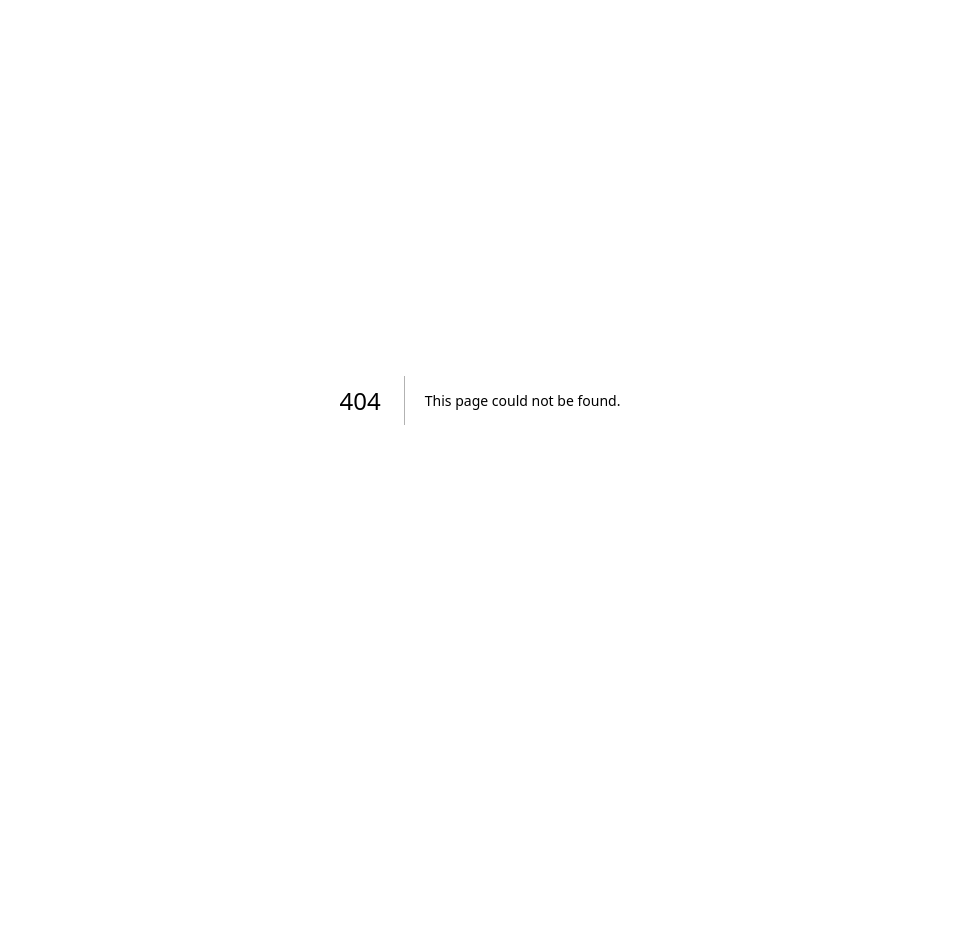
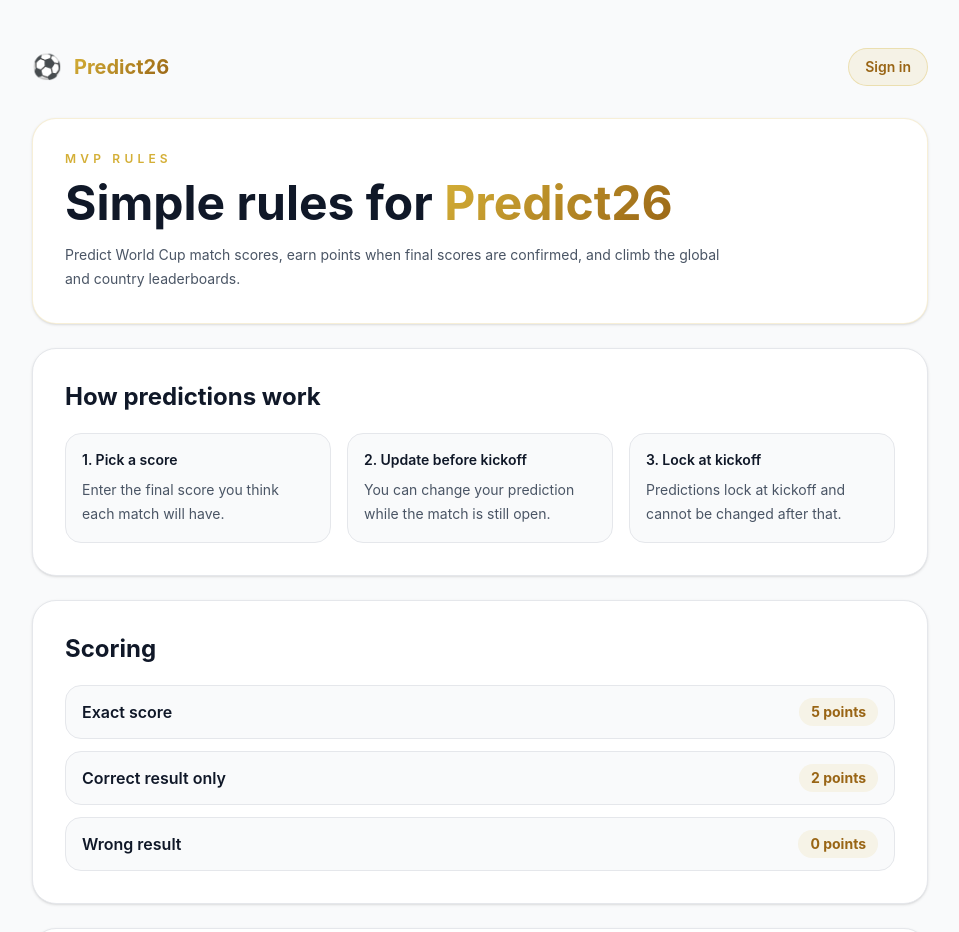
Before and after one commit to mrmemo87-cell/Predict26, a Next.js app: page /rules in a window 1280 px wide. Before the commit this address had no page. Shown: the top 932 px of the page, without its empty margins (160-1119 px from the left). Before the commit the page ends 800 px from the top, so only its background shows below. Built offline with nearby package versions, Linux system fonts and the light colour scheme.

Commit message:
Add public rules page

```diff
--- a/src/app/dashboard/page.tsx
+++ b/src/app/dashboard/page.tsx
@@ -165,7 +165,7 @@ export default async function DashboardPage() {
             </div>
           </section>
 
-          <nav className="grid grid-cols-1 gap-4 sm:grid-cols-2">
+          <nav className="grid grid-cols-1 gap-4 sm:grid-cols-3">
             <Link href="/predictions" className="rounded-3xl border border-gold/30 bg-gold/5 p-6 transition hover:border-gold hover:bg-gold/10">
               <span className="text-3xl">🎯</span>
               <h2 className="mt-4 text-xl font-bold text-gray-900">Predictions</h2>
@@ -176,6 +176,11 @@ export default async function DashboardPage() {
               <h2 className="mt-4 text-xl font-bold text-gray-900">Leaderboard</h2>
               <p className="mt-2 text-sm leading-6 text-gray-500">Track global points and country rivals.</p>
             </Link>
+            <Link href="/rules" className="rounded-3xl border border-gray-200 bg-white p-6 shadow-sm transition hover:border-gold/60">
+              <span className="text-3xl">📋</span>
+              <h2 className="mt-4 text-xl font-bold text-gray-900">Rules</h2>
+              <p className="mt-2 text-sm leading-6 text-gray-500">Review scoring, leaderboards, prizes, and tie-breakers.</p>
+            </Link>
           </nav>
         </div>
       </div>
--- a/src/app/leaderboard/page.tsx
+++ b/src/app/leaderboard/page.tsx
@@ -174,7 +174,10 @@ export default async function LeaderboardPage({ searchParams }: { searchParams:
       <div className="mx-auto w-full max-w-4xl">
         <header className="mb-8 flex items-center justify-between gap-4">
           <Link href="/dashboard" className="text-sm text-gray-500 transition hover:text-gold">← Dashboard</Link>
-          <div className="rounded-full border border-gold/30 bg-gold/10 px-4 py-2 text-xs font-semibold uppercase tracking-[0.2em] text-gold">Leaderboard</div>
+          <div className="flex items-center gap-3">
+            <Link href="/rules" className="text-sm font-medium text-gray-500 transition hover:text-gold">Rules</Link>
+            <div className="rounded-full border border-gold/30 bg-gold/10 px-4 py-2 text-xs font-semibold uppercase tracking-[0.2em] text-gold">Leaderboard</div>
+          </div>
         </header>
 
         <section className="mb-6 rounded-3xl border border-gray-200 bg-white p-6 shadow-sm sm:p-8">
--- a/src/app/login/page.tsx
+++ b/src/app/login/page.tsx
@@ -47,13 +47,14 @@ export default async function LoginPage({
           </p>
         </div>
 
-        {/* Back link */}
-        <div className="mt-6 text-center">
-          <Link
-            href="/"
-            className="text-sm font-medium text-gray-600 transition-colors hover:text-gold-dark"
-          >
+        {/* Back links */}
+        <div className="mt-6 flex flex-col items-center justify-center gap-2 text-sm font-medium text-gray-600 sm:flex-row sm:gap-4">
+          <Link href="/" className="transition-colors hover:text-gold-dark">
             ← Back to home
+          </Link>
+          <span className="hidden text-gray-300 sm:inline">•</span>
+          <Link href="/rules" className="transition-colors hover:text-gold-dark">
+            View rules
           </Link>
         </div>
       </div>
--- a/src/app/page.tsx
+++ b/src/app/page.tsx
@@ -280,9 +280,10 @@ export default function Home() {
             <span className="text-xl">⚽</span>
             <span className="font-bold gold-text-gradient">Predict26</span>
           </div>
-          <p className="text-sm text-gray-500">
-            © 2025 Predict26. All rights reserved.
-          </p>
+          <div className="flex items-center gap-4 text-sm text-gray-500">
+            <a href="/rules" className="transition hover:text-gold">Rules</a>
+            <span>© 2025 Predict26. All rights reserved.</span>
+          </div>
         </div>
       </footer>
     </main>
--- a/src/app/predictions/page.tsx
+++ b/src/app/predictions/page.tsx
@@ -62,8 +62,11 @@ export default async function PredictionsPage({
       <div className="mx-auto w-full max-w-4xl">
         <header className="mb-8 flex items-center justify-between gap-4">
           <Link href="/dashboard" className="text-sm text-gray-400 transition hover:text-gold">← Dashboard</Link>
-          <div className="rounded-full border border-gold/30 bg-gold/10 px-4 py-2 text-xs font-semibold uppercase tracking-[0.2em] text-gold">
-            Predictions
+          <div className="flex items-center gap-3">
+            <Link href="/rules" className="text-sm font-medium text-gray-500 transition hover:text-gold">Rules</Link>
+            <div className="rounded-full border border-gold/30 bg-gold/10 px-4 py-2 text-xs font-semibold uppercase tracking-[0.2em] text-gold">
+              Predictions
+            </div>
           </div>
         </header>
 
--- /dev/null
+++ b/src/app/rules/page.tsx
@@ -0,0 +1,126 @@
+import Link from "next/link";
+
+const scoringRules = [
+  { label: "Exact score", points: "5 points" },
+  { label: "Correct result only", points: "2 points" },
+  { label: "Wrong result", points: "0 points" },
+];
+
+const tieBreakers = [
+  "Highest total points",
+  "Most exact scores",
+  "Most correct results",
+  "Earliest first submitted prediction if available",
+  "Admin review or shared prize if still tied",
+];
+
+export default function RulesPage() {
+  return (
+    <main className="min-h-screen bg-gray-50 px-4 py-8 text-gray-900 sm:py-12">
+      <div className="mx-auto w-full max-w-4xl">
+        <header className="mb-8 flex items-center justify-between gap-4">
+          <Link href="/" className="flex items-center gap-3">
+            <span className="text-2xl">⚽</span>
+            <span className="text-xl font-bold gold-text-gradient">Predict26</span>
+          </Link>
+          <Link
+            href="/login"
+            className="rounded-full border border-gold/30 bg-gold/10 px-4 py-2 text-sm font-semibold text-gold-dark transition hover:border-gold hover:bg-gold/20"
+          >
+            Sign in
+          </Link>
+        </header>
+
+        <section className="mb-6 rounded-3xl border border-gold/20 bg-white p-6 shadow-sm sm:p-8">
+          <p className="mb-3 text-xs font-semibold uppercase tracking-[0.35em] text-gold">
+            MVP Rules
+          </p>
+          <h1 className="text-3xl font-bold text-gray-900 sm:text-5xl">
+            Simple rules for <span className="gold-text-gradient">Predict26</span>
+          </h1>
+          <p className="mt-4 max-w-2xl text-sm leading-6 text-gray-600">
+            Predict World Cup match scores, earn points when final scores are confirmed,
+            and climb the global and country leaderboards.
+          </p>
+        </section>
+
+        <div className="space-y-6">
+          <section className="rounded-3xl border border-gray-200 bg-white p-6 shadow-sm sm:p-8">
+            <h2 className="text-2xl font-bold text-gray-900">How predictions work</h2>
+            <div className="mt-5 grid gap-4 sm:grid-cols-3">
+              <div className="rounded-2xl border border-gray-200 bg-gray-50 p-4">
+                <p className="text-sm font-semibold text-gray-900">1. Pick a score</p>
+                <p className="mt-2 text-sm leading-6 text-gray-600">
+                  Enter the final score you think each match will have.
+                </p>
+              </div>
+              <div className="rounded-2xl border border-gray-200 bg-gray-50 p-4">
+                <p className="text-sm font-semibold text-gray-900">2. Update before kickoff</p>
+                <p className="mt-2 text-sm leading-6 text-gray-600">
+                  You can change your prediction while the match is still open.
+                </p>
+              </div>
+              <div className="rounded-2xl border border-gray-200 bg-gray-50 p-4">
+                <p className="text-sm font-semibold text-gray-900">3. Lock at kickoff</p>
+                <p className="mt-2 text-sm leading-6 text-gray-600">
+                  Predictions lock at kickoff and cannot be changed after that.
+                </p>
+              </div>
+            </div>
+          </section>
+
+          <section className="rounded-3xl border border-gray-200 bg-white p-6 shadow-sm sm:p-8">
+            <h2 className="text-2xl font-bold text-gray-900">Scoring</h2>
+            <div className="mt-5 grid gap-3">
+              {scoringRules.map((rule) => (
+                <div
+                  key={rule.label}
+                  className="flex items-center justify-between rounded-2xl border border-gray-200 bg-gray-50 px-4 py-3"
+                >
+                  <span className="font-semibold text-gray-900">{rule.label}</span>
+                  <span className="rounded-full bg-gold/10 px-3 py-1 text-sm font-bold text-gold-dark">
+                    {rule.points}
+                  </span>
+                </div>
+              ))}
+            </div>
+          </section>
+
+          <section className="rounded-3xl border border-gray-200 bg-white p-6 shadow-sm sm:p-8">
+            <h2 className="text-2xl font-bold text-gray-900">Leaderboards and winners</h2>
+            <ul className="mt-5 space-y-3 text-sm leading-6 text-gray-600">
+              <li>• Predict26 has a global leaderboard for all players.</li>
+              <li>• Predict26 has country leaderboards for players representing each country.</li>
+              <li>• Ranks update after scores are confirmed.</li>
+              <li>• MVP winners are global-only for the first launch.</li>
+              <li>• Country winners may be added later.</li>
+            </ul>
+          </section>
+
+          <section className="rounded-3xl border border-gray-200 bg-white p-6 shadow-sm sm:p-8">
+            <h2 className="text-2xl font-bold text-gray-900">Tie-breakers</h2>
+            <ol className="mt-5 space-y-3 text-sm leading-6 text-gray-600">
+              {tieBreakers.map((tieBreaker, index) => (
+                <li key={tieBreaker} className="flex gap-3">
+                  <span className="flex h-7 w-7 shrink-0 items-center justify-center rounded-full bg-gold/10 text-xs font-bold text-gold-dark">
+                    {index + 1}
+                  </span>
+                  <span>{tieBreaker}</span>
+                </li>
+              ))}
+            </ol>
+          </section>
+
+          <section className="rounded-3xl border border-gold/20 bg-gold/5 p-6 sm:p-8">
+            <h2 className="text-2xl font-bold text-gray-900">Data disclaimer</h2>
+            <p className="mt-4 text-sm leading-6 text-gray-700">
+              Schedules, scores, teams, venues, lineups, referees, and live data may update.
+              Admins may correct data before scoring. Users should verify important details
+              from FIFA or other official sources.
+            </p>
+          </section>
+        </div>
+      </div>
+    </main>
+  );
+}
```
